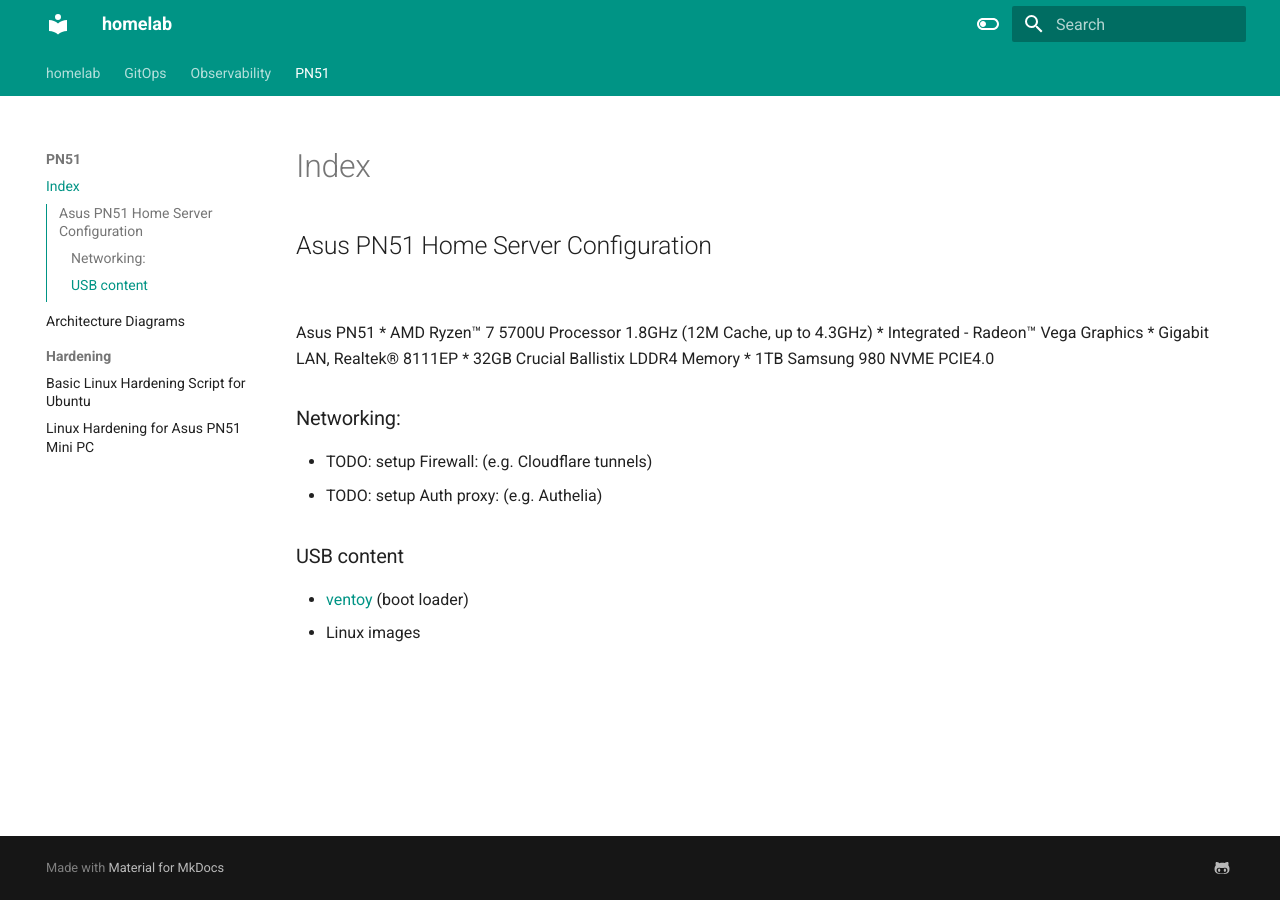
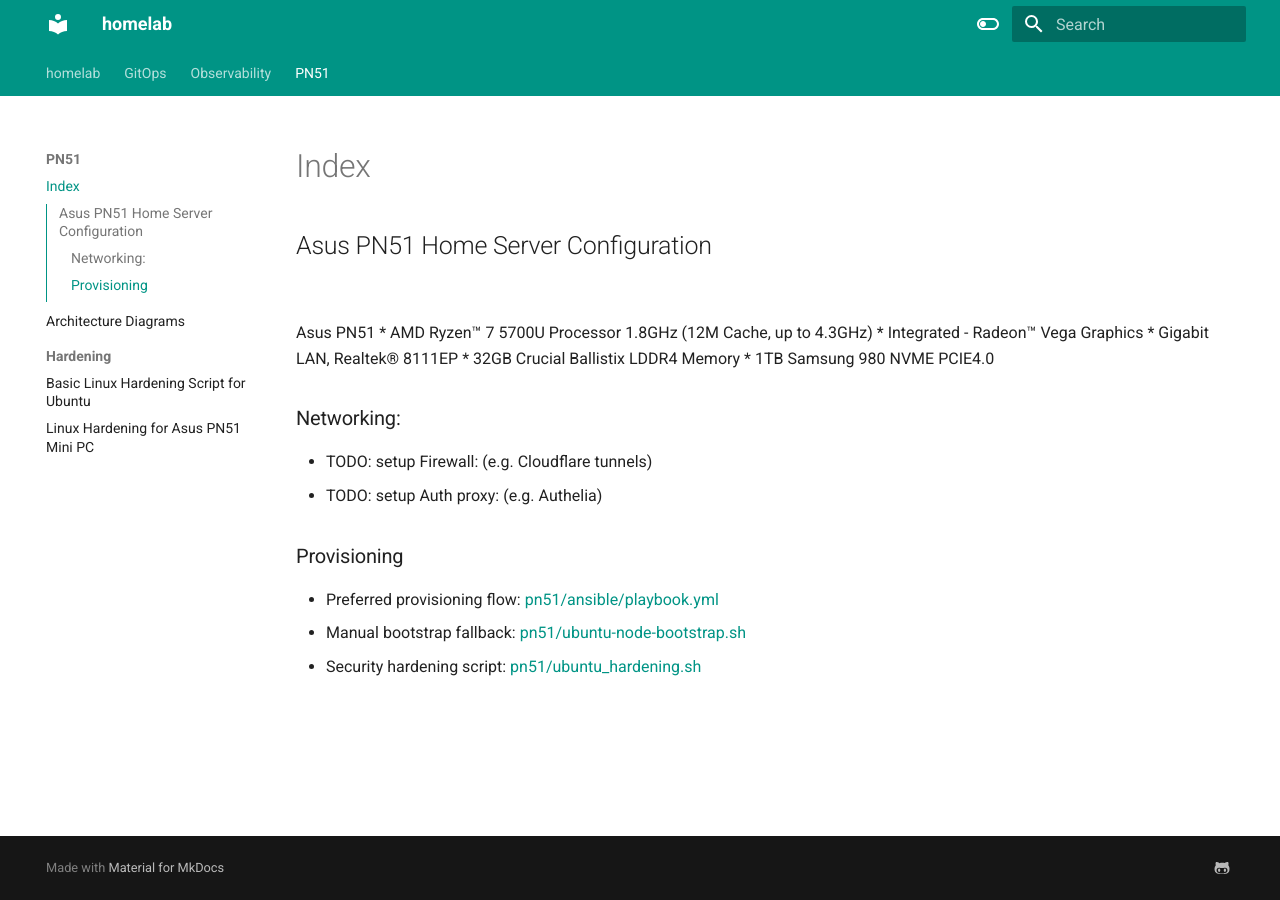
Before and after one commit to TheNewThinkTank/homelab, an MkDocs documentation site: the page built from docs/PN51/README.md, in a window 1280 px wide. Built offline with MkDocs 1.6.1 and Material for MkDocs 9.7.7, drawn with Linux system fonts in a browser that asks for light colours.

Commit message:
chore: refactor shell scripts. add ansible playbook. use placeholder IPs

```diff
--- a/docs/PN51/README.md
+++ b/docs/PN51/README.md
@@ -14,7 +14,8 @@
 - TODO: setup Firewall: (e.g. Cloudflare tunnels)
 - TODO: setup Auth proxy: (e.g. Authelia)
 
-### USB content
+### Provisioning
 
-- [ventoy](https://ventoy.net) (boot loader)
-- Linux images
+- Preferred provisioning flow: [pn51/ansible/playbook.yml](../../pn51/ansible/playbook.yml)
+- Manual bootstrap fallback: [pn51/ubuntu-node-bootstrap.sh](../../pn51/ubuntu-node-bootstrap.sh)
+- Security hardening script: [pn51/ubuntu_hardening.sh](../../pn51/ubuntu_hardening.sh)
```
Also changed, not shown: README.md (+7 -3 lines), docs/PN51/hardening/basic-hardening.md (+4 -2 lines), docs/gitops.md (+0 -3 lines), pn51/ansible/README.md (added, +17 -0 lines), 4 other files.
